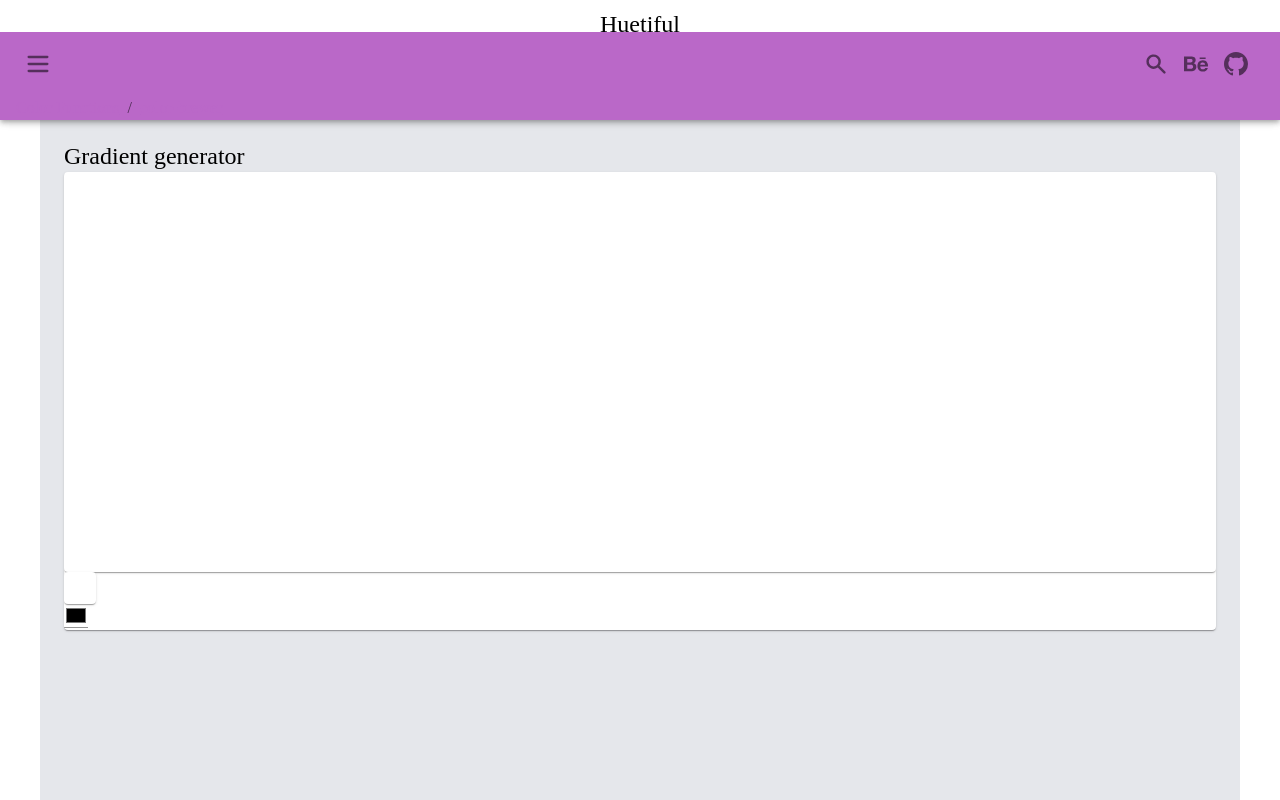
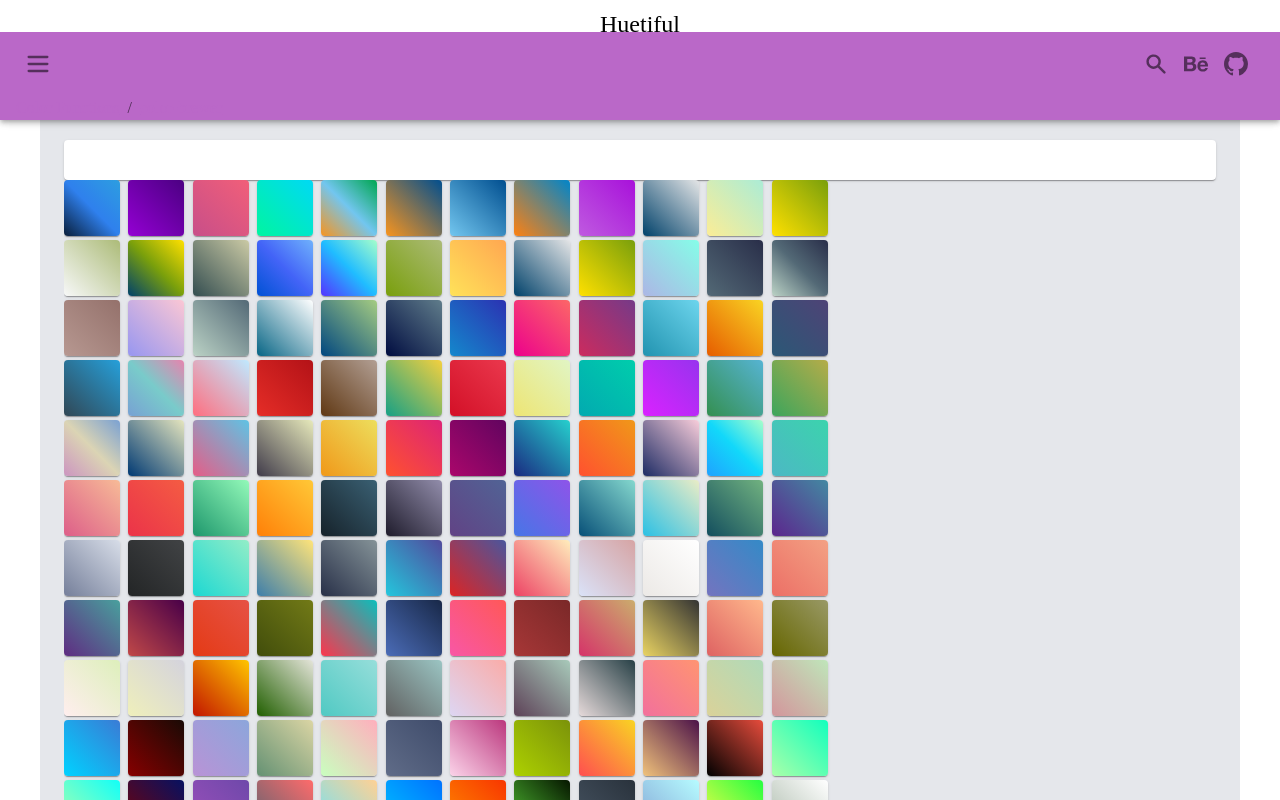
Before and after one commit to prjctimg/huetiful, a Next.js app in the folder huetiful/: page /gradients in a window 1280 px wide. Shown: the top 800 px of the page. Built offline with nearby package versions, Linux system fonts and the light colour scheme; what tailwindcss-gradients would draw is missing.

Commit message:
Created Gradient generator grid layout.[MUST] Work out the spacing and optimum consumption paradigm,

```diff
--- a/huetiful/components/paper-stack.tsx
+++ /dev/null
@@ -1,13 +0,0 @@
-import { Divider, Paper, Stack } from '@mui/material'
-import _ from "lodash";
-
-
-//Flatten any data stuctures beforehand into iterable array or object
-export default function PaperStack(color = []): JSX.Element {
-    return (<Stack direction='row' spacing={2} divider={<Divider orientation='horizontal' flexItem />}>
-        {
-            _.map(color, (val) => <Paper className="w-8 h-8 rounded-md" style={{ background: val }} />)
-        }
-
-    </Stack>)
-}
--- a/huetiful/pages/gradients/index.tsx
+++ b/huetiful/pages/gradients/index.tsx
@@ -1,29 +1,37 @@
-import { Paper, Grid, Typography, Card, CardActions, Input, Select } from '@mui/material';
-import { gradients } from '../../app/codelab/gradients.mjs';
-import { grey } from '@mui/material/colors';
-import { PaperStack } from '../../components/paper-stack.jsx';
+import _ from 'lodash';
+import { Paper, Grid, Card, CardContent, ImageList, ImageListItem } from '@mui/material';
+import { gradients } from '../../app/colors/gradients.mjs';
 
 function GradientsPage() {
     return (
         <>
             <title>Gradient generator</title>
+
             <Grid container>
-                <Typography variant="h5" fontWeight="light">
-                    Gradient generator
-                </Typography>
-
                 <Grid item xs={12}>
                     <Card>
-                        {/* Card will have to output the select values live. */}
-                        <Paper className="w-full   bg-cyan-600 rounded-md xs:h-[50vh]" />
-
-                        <Grid container direction={'row'} spacing={2}>
-                            <Grid item>
-                                <Paper className="w-8 h-8 bg-black" />
-                            </Grid>
-                        </Grid>
-                        <Input type="color" className="w-6 h-6 rounded-md" />
+                        <CardContent>
+                            <Paper
+                                style={{
+                                    background: 'pink'
+                                }}
+                            />
+                        </CardContent>
                     </Card>
+                </Grid>
+                <Grid item xs={12} sm={8}>
+                    <ImageList cols={12} rowHeight={64}>
+                        {_.map(gradients, (gradient) => {
+                            return (
+                                <Paper
+                                    className="xs:w-10 xs:h-10 sm:w-12 sm:h-12 md:w-14 md:h-14 flex-shrink-0"
+                                    style={{
+                                        background: `linear-gradient(45deg,${gradient.colors})`
+                                    }}
+                                />
+                            );
+                        })}
+                    </ImageList>
                 </Grid>
             </Grid>
         </>
```
Also changed, not shown: huetiful/app/colors/color-brewer.mjs (renamed from huetiful/app/helpers/colorBrewer.mjs, +1 -16 lines), huetiful/app/delta.mjs (deleted, +0 -16 lines), huetiful/pages/color-brewer/index.tsx (+1 -20 lines), huetiful/app/colors/gradients.mjs (renamed from huetiful/app/codelab/gradients.mjs), huetiful/app/colors/named.js (renamed from huetiful/app/codelab/named.js).
